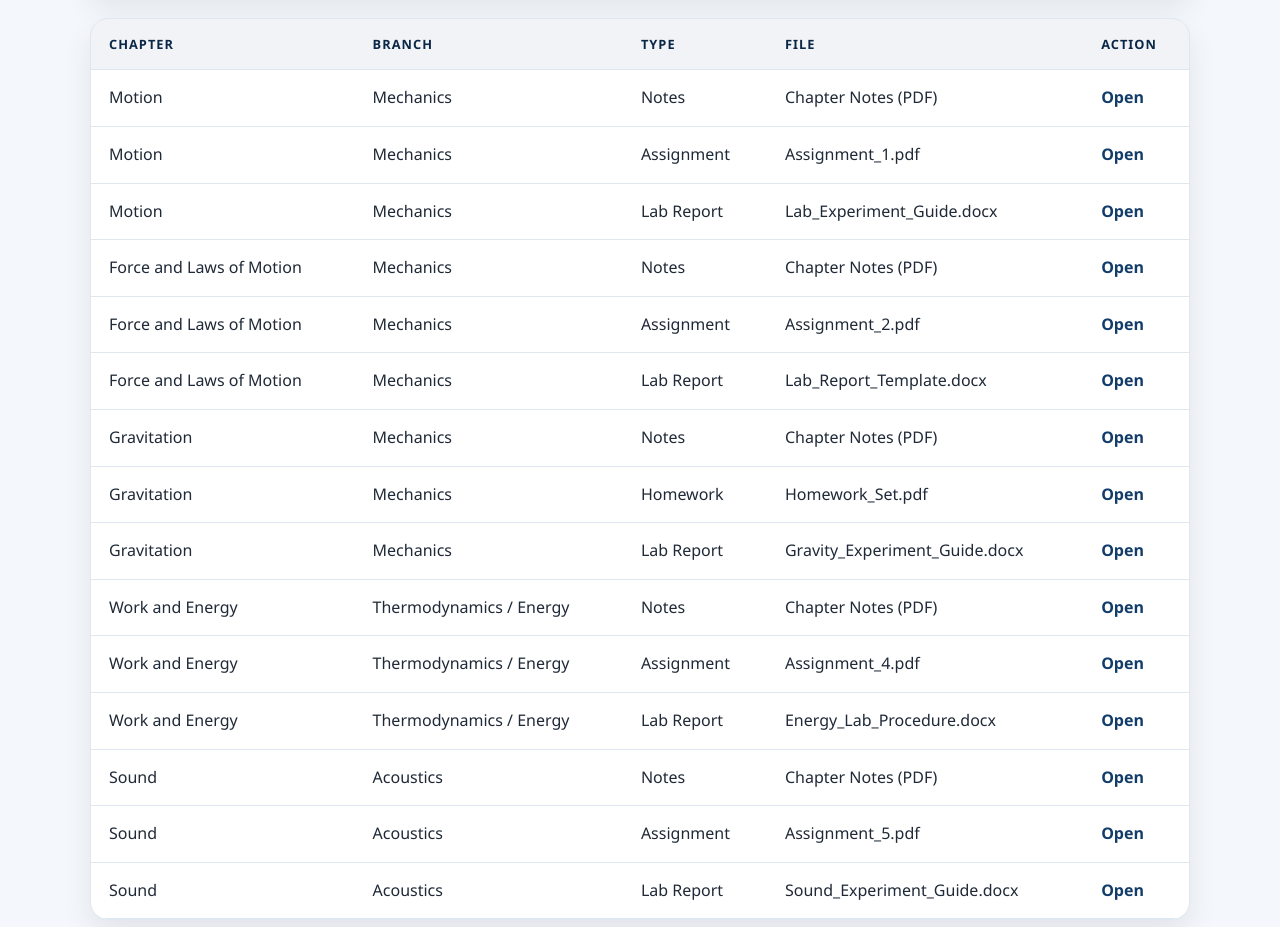
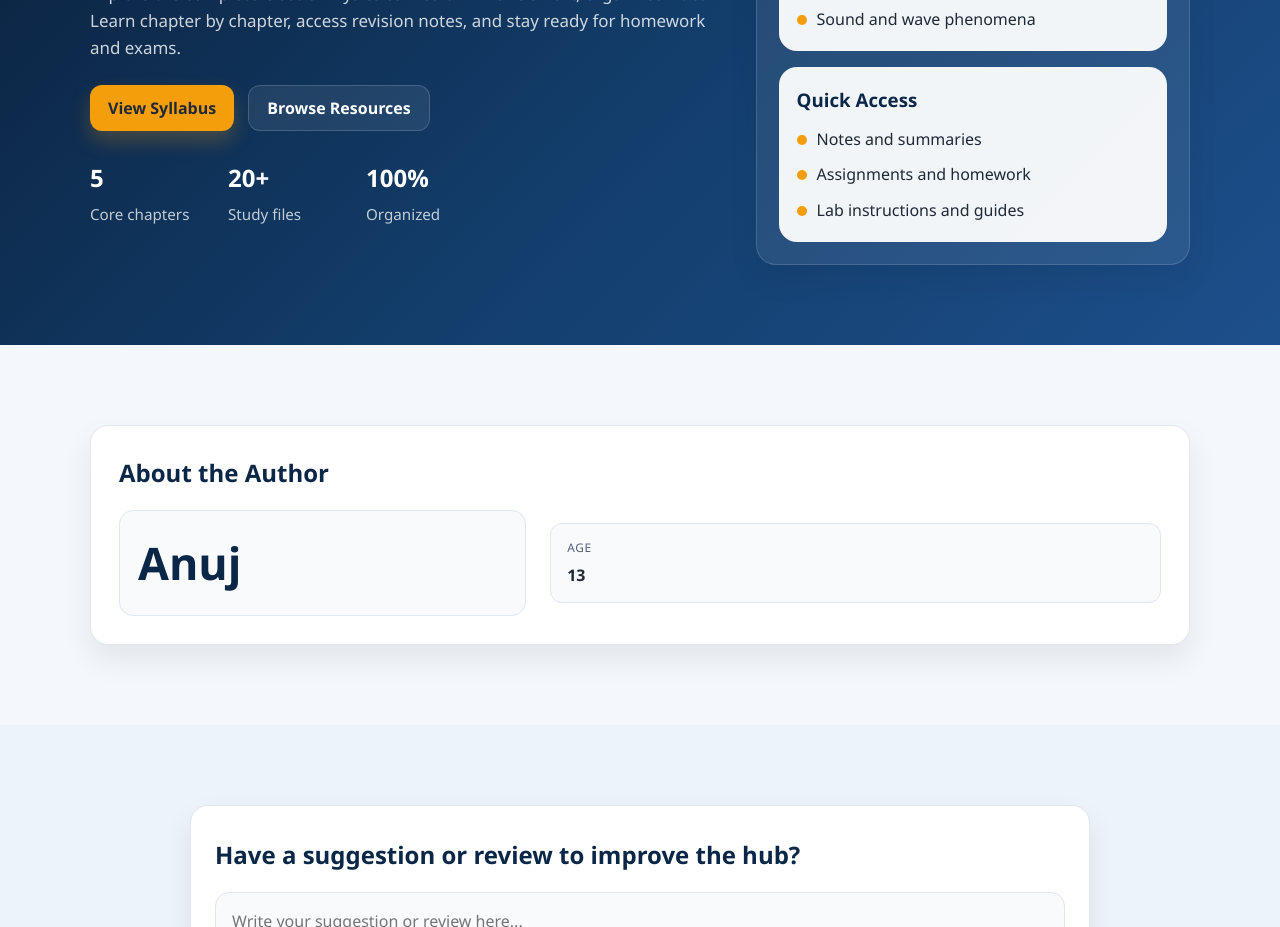
Before and after one commit to Anujhi/Anuj.Class9, a plain HTML site: page resources.html in a window 1280 px wide. Shown: the part 383-1310 px from the top of the page. Drawn offline with Linux system fonts and the light colour scheme.

Commit message:
Update title and navigation elements in resources.html

```diff
--- a/resources.html
+++ b/resources.html
@@ -3,21 +3,20 @@
 <head>
   <meta charset="UTF-8" />
   <meta name="viewport" content="width=device-width, initial-scale=1.0" />
-  <title>Class 9 Physics Hub | Resources</title>
+  <title>Class 9 Physics Hub | Home</title>
   <link rel="stylesheet" href="styles.css" />
 </head>
 <body>
   <header class="site-header">
     <div class="container nav">
-      <a href="index.html" class="brand">Physics Hub</a>
+      <a href="index.html" class="brand" id="gravityTrigger">Physics Hub</a>
 
       <nav class="nav-links" aria-label="Main navigation">
-        <a href="index.html" class="nav-link">Home</a>
+        <a href="index.html" class="nav-link active">Home</a>
         <a href="syllabus.html" class="nav-link">Syllabus</a>
-        <a href="resources.html" class="nav-link active">Resources</a>
+        <a href="resources.html" class="nav-link">Resources</a>
       </nav>
 
-      <!-- REPLACE .nav-actions block in each page with this snippet -->
       <div class="nav-actions">
         <button class="theme-toggle" id="themeToggle" aria-label="Toggle theme" title="Toggle dark / light">
           <span class="icon sun">☀️</span>
@@ -25,7 +24,6 @@
         </button>
 
         <div class="account-wrapper">
-    <!-- Avatar button -->
           <button class="account-avatar" id="accountAvatar" aria-haspopup="true" aria-expanded="false" title="Account (no sign-in)">
             <svg width="20" height="20" viewBox="0 0 24 24" fill="none" aria-hidden="true" focusable="false" xmlns="http://www.w3.org/2000/svg">
               <path d="M12 12a4 4 0 100-8 4 4 0 000 8z" fill="currentColor" opacity="0.95"/>
@@ -34,12 +32,9 @@
             <span class="visually-hidden">Account menu</span>
           </button>
 
-    <!-- optional small label next to avatar (hidden on very small screens) -->
           <span class="account-label" id="accountLabel" aria-hidden="true"></span>
 
-    <!-- Popup menu (hidden unless opened) -->
           <div class="account-menu" id="accountMenu" aria-hidden="true">
-      <!-- JS will populate this area with either login form or welcome + logout -->
             <div class="account-menu-inner" id="accountMenuInner"></div>
           </div>
         </div>
@@ -48,157 +43,128 @@
   </header>
 
   <main>
-    <section class="section">
-      <div class="container">
-        <div class="section-heading">
-          <p class="eyebrow">Resource library</p>
-          <h2>Physics Files & Study Materials</h2>
-          <p>Search and filter your notes, assignments, and lab reports by topic and file type.</p>
+    <section class="hero">
+      <div class="container hero-grid">
+        <div class="hero-copy">
+          <p class="eyebrow">Class 9 • Science</p>
+          <h1>Class 9 Physics Made Simple</h1>
+          <p class="hero-text">
+            Explore the complete Class 9 Physics curriculum in one smart, organized hub. Learn chapter by chapter, access revision notes, and stay ready for homework and exams.
+          </p>
+
+          <div class="hero-actions">
+            <a href="syllabus.html" class="btn btn-primary">View Syllabus</a>
+            <a href="resources.html" class="btn btn-secondary">Browse Resources</a>
           </div>
 
-        <div class="toolbar">
-          <input type="text" id="resourceSearch" placeholder="Search file, chapter, or type..." />
-          <div class="filter-group">
-            <button class="filter-btn active" data-branch="all">All</button>
-            <button class="filter-btn" data-branch="mechanics">Mechanics</button>
-            <button class="filter-btn" data-branch="energy">Thermodynamics / Energy</button>
-            <button class="filter-btn" data-branch="acoustics">Acoustics</button>
+          <div class="hero-stats">
+            <div class="stat-box">
+              <strong>5</strong>
+              <span>Core chapters</span>
+            </div>
+            <div class="stat-box">
+              <strong>20+</strong>
+              <span>Study files</span>
+            </div>
+            <div class="stat-box">
+              <strong>100%</strong>
+              <span>Organized</span>
+            </div>
           </div>
         </div>
 
-        <div class="table-wrap">
-          <table>
-            <thead>
-              <tr>
-                <th>Chapter</th>
-                <th>Branch</th>
-                <th>Type</th>
-                <th>File</th>
-                <th>Action</th>
-              </tr>
-            </thead>
-            <tbody id="resourceTableBody">
-              <tr data-branch="mechanics" data-type="notes">
-                <td>Motion</td>
-                <td>Mechanics</td>
-                <td>Notes</td>
-                <td>Chapter Notes (PDF)</td>
-                <td><a href="files/motion-notes.pdf" target="_blank">Open</a></td>
-              </tr>
+        <div class="hero-card">
+          <div class="mini-panel">
+            <h3>Curriculum Overview</h3>
+            <ul>
+              <li><span class="dot"></span> Motion and its applications</li>
+              <li><span class="dot"></span> Force and laws of motion</li>
+              <li><span class="dot"></span> Gravitation and weight</li>
+              <li><span class="dot"></span> Work, energy, and power</li>
+              <li><span class="dot"></span> Sound and wave phenomena</li>
+            </ul>
+          </div>
 
-              <tr data-branch="mechanics" data-type="assignment">
-                <td>Motion</td>
-                <td>Mechanics</td>
-                <td>Assignment</td>
-                <td>Assignment_1.pdf</td>
-                <td><a href="files/motion-assignment-1.pdf" target="_blank">Open</a></td>
-              </tr>
+          <div class="mini-panel">
+            <h3>Quick Access</h3>
+            <ul>
+              <li><span class="dot"></span> Notes and summaries</li>
+              <li><span class="dot"></span> Assignments and homework</li>
+              <li><span class="dot"></span> Lab instructions and guides</li>
+            </ul>
+          </div>
+        </div>
+      </div>
+    </section>
 
-              <tr data-branch="mechanics" data-type="lab">
-                <td>Motion</td>
-                <td>Mechanics</td>
-                <td>Lab Report</td>
-                <td>Lab_Experiment_Guide.docx</td>
-                <td><a href="files/motion-lab-guide.docx" target="_blank">Open</a></td>
-              </tr>
+    <section class="section">
+      <div class="container">
+        <div class="about-card">
+          <div class="about-header">
+            <h2>About the Author</h2>
+          </div>
 
-              <tr data-branch="mechanics" data-type="notes">
-                <td>Force and Laws of Motion</td>
-                <td>Mechanics</td>
-                <td>Notes</td>
-                <td>Chapter Notes (PDF)</td>
-                <td><a href="files/force-laws-notes.pdf" target="_blank">Open</a></td>
-              </tr>
+          <div class="author-profile">
+            <div class="author-name-wrap">
+              <h3 class="author-name" id="authorName">Anuj</h3>
+            </div>
 
-              <tr data-branch="mechanics" data-type="assignment">
-                <td>Force and Laws of Motion</td>
-                <td>Mechanics</td>
-                <td>Assignment</td>
-                <td>Assignment_2.pdf</td>
-                <td><a href="files/force-laws-assignment.pdf" target="_blank">Open</a></td>
-              </tr>
+            <div class="author-meta">
+              <div class="meta-item">
+                <span class="meta-label">Age</span>
+                <span class="meta-value">13</span>
+              </div>
+            </div>
+          </div>
+        </div>
+      </div>
+    </section>
 
-              <tr data-branch="mechanics" data-type="lab">
-                <td>Force and Laws of Motion</td>
-                <td>Mechanics</td>
-                <td>Lab Report</td>
-                <td>Lab_Report_Template.docx</td>
-                <td><a href="files/force-lab-report.docx" target="_blank">Open</a></td>
-              </tr>
+    <section class="section alt-bg">
+  <div class="container">
+    <div class="review-card">
+      <h2>Have a suggestion or review to improve the hub?</h2>
 
-              <tr data-branch="mechanics" data-type="notes">
-                <td>Gravitation</td>
-                <td>Mechanics</td>
-                <td>Notes</td>
-                <td>Chapter Notes (PDF)</td>
-                <td><a href="files/gravitation-notes.pdf" target="_blank">Open</a></td>
-              </tr>
+      <textarea id="reviewInput" rows="5" placeholder="Write your suggestion or review here..."></textarea>
 
-              <tr data-branch="mechanics" data-type="assignment">
-                <td>Gravitation</td>
-                <td>Mechanics</td>
-                <td>Homework</td>
-                <td>Homework_Set.pdf</td>
-                <td><a href="files/gravitation-homework.pdf" target="_blank">Open</a></td>
-              </tr>
+      <div class="review-actions">
+        <button id="submitReview" class="btn btn-primary">Submit Review</button>
+      </div>
 
-              <tr data-branch="mechanics" data-type="lab">
-                <td>Gravitation</td>
-                <td>Mechanics</td>
-                <td>Lab Report</td>
-                <td>Gravity_Experiment_Guide.docx</td>
-                <td><a href="files/gravitation-lab.docx" target="_blank">Open</a></td>
-              </tr>
+      <p id="reviewSuccess" class="success-message" aria-live="polite"></p>
 
-              <tr data-branch="energy" data-type="notes">
-                <td>Work and Energy</td>
-                <td>Thermodynamics / Energy</td>
-                <td>Notes</td>
-                <td>Chapter Notes (PDF)</td>
-                <td><a href="files/work-energy-notes.pdf" target="_blank">Open</a></td>
-              </tr>
+      <div class="visitor-panel" style="margin-top: 24px; padding: 20px 18px; border-radius: 18px; background: linear-gradient(180deg, rgba(18,60,105,0.04), rgba(18,60,105,0.01)); border: 1px solid #dfe7f1;">
+        <h3 style="margin-bottom: 8px; color: var(--primary-dark); font-size: 1.2rem;">Friend verification</h3>
+        <p style="color: var(--muted); margin-bottom: 14px; font-size: 0.96rem;">
+          Optional: enter your name.
+        </p>
 
-              <tr data-branch="energy" data-type="assignment">
-                <td>Work and Energy</td>
-                <td>Thermodynamics / Energy</td>
-                <td>Assignment</td>
-                <td>Assignment_4.pdf</td>
-                <td><a href="files/work-energy-assignment.pdf" target="_blank">Open</a></td>
-              </tr>
+        <label for="visitorName" style="display: block; margin: 10px 0 8px; color: var(--primary-dark); font-weight: 600;">name</label>
+        <input
+          id="visitorName"
+          name="visitor_name"
+          type="text"
+          maxlength="20"
+          placeholder="Example:  Pari"
+          style="width:100%; min-height:48px; border-radius:14px; border:1px solid var(--border); background:#fff; color:var(--text); padding: 14px 16px; margin-bottom: 6px;"
+        />
 
-              <tr data-branch="energy" data-type="lab">
-                <td>Work and Energy</td>
-                <td>Thermodynamics / Energy</td>
-                <td>Lab Report</td>
-                <td>Energy_Lab_Procedure.docx</td>
-                <td><a href="files/work-energy-lab.docx" target="_blank">Open</a></td>
-              </tr>
+        <label for="visitorSource" style="display: block; margin: 10px 0 8px; color: var(--primary-dark); font-weight: 600;">From where did you hear about this site?</label>
+        <input
+          id="visitorSource"
+          name="from_where"
+          type="text"
+          placeholder="Example: school, friend, WhatsApp"
+          required
+          style="width:100%; min-height:48px; border-radius:14px; border:1px solid var(--border); background:#fff; color:var(--text); padding: 14px 16px; margin-bottom: 6px;"
+        />
 
-              <tr data-branch="acoustics" data-type="notes">
-                <td>Sound</td>
-                <td>Acoustics</td>
-                <td>Notes</td>
-                <td>Chapter Notes (PDF)</td>
-                <td><a href="files/sound-notes.pdf" target="_blank">Open</a></td>
-              </tr>
+        <div style="display:flex; flex-wrap:wrap; gap:12px; align-items:center; margin-top:16px;">
+          <button id="verifyBtn" class="btn btn-primary" type="button">Verify</button>
+        </div>
 
-              <tr data-branch="acoustics" data-type="assignment">
-                <td>Sound</td>
-                <td>Acoustics</td>
-                <td>Assignment</td>
-                <td>Assignment_5.pdf</td>
-                <td><a href="files/sound-assignment.pdf" target="_blank">Open</a></td>
-              </tr>
-
-              <tr data-branch="acoustics" data-type="lab">
-                <td>Sound</td>
-                <td>Acoustics</td>
-                <td>Lab Report</td>
-                <td>Sound_Experiment_Guide.docx</td>
-                <td><a href="files/sound-lab-guide.docx" target="_blank">Open</a></td>
-              </tr>
-            </tbody>
-          </table>
+        <p id="visitorStatus" aria-live="polite" style="min-height: 24px; margin-top: 10px; color: var(--primary-dark); font-weight:600; font-size:0.95rem;"></p>
+      </div>
     </div>
   </div>
 </section>
@@ -210,8 +176,18 @@
     </div>
   </footer>
 
+  <div
+    class="easter-egg-overlay"
+    id="easterEggOverlay"
+    role="dialog"
+    aria-modal="true"
+    aria-hidden="true"
+    aria-label="Easter egg"
+    hidden
+  >
+    <span>[Your Name] ...]</span>
+  </div>
+
   <script src="script.js"></script>
-  <script src="script.js"></script>
-  <script src="resources-easter-egg.js"></script>
 </body>
 </html>
```
Lines whose indentation alone changed are shown as unchanged.
